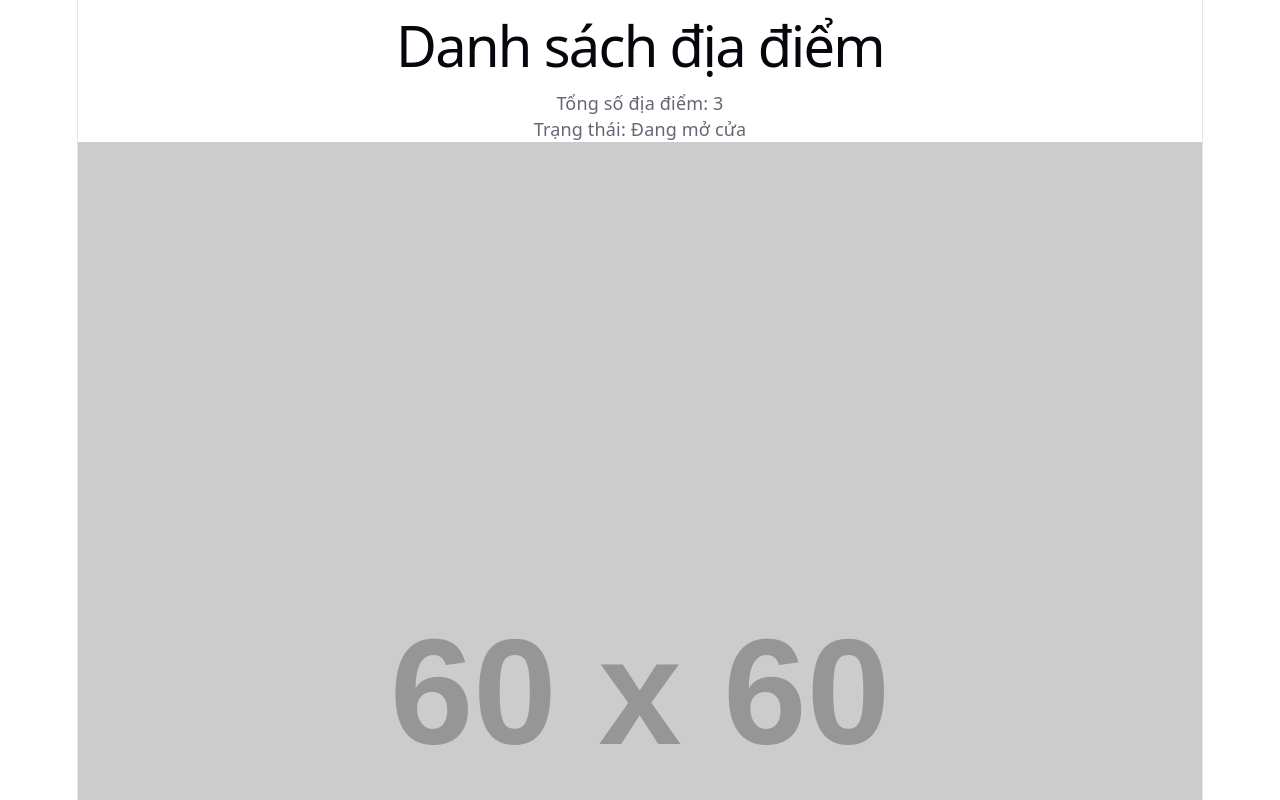
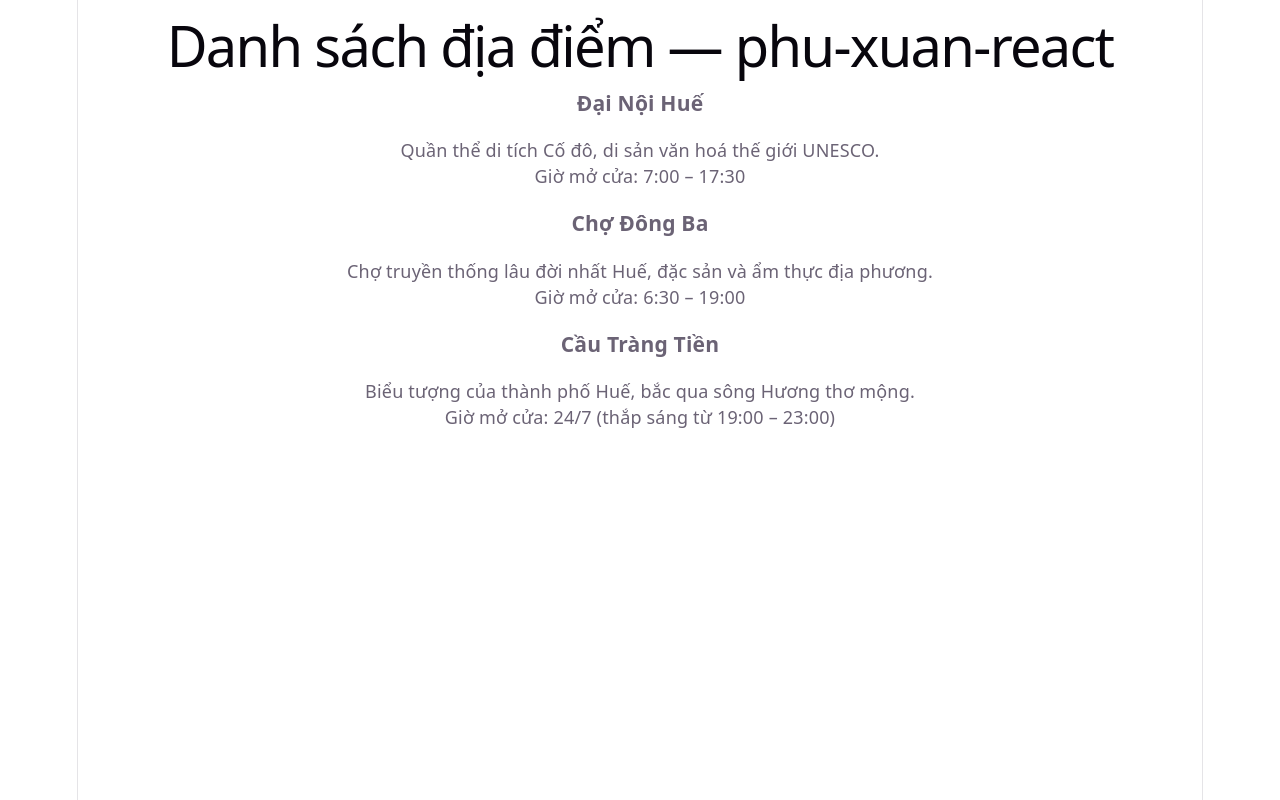
Before and after one commit to baophubaith123-blip/Phu-xuan-react, a React (Vite) app: page / in a window 1280 px wide. Shown: the top 800 px of the page. Built offline with nearby package versions, Linux system fonts and the light colour scheme.

Commit message:
Complete Lab 4 Session 4: Component separation (DiaDiem cards)

```diff
--- a/src/App.tsx
+++ b/src/App.tsx
@@ -1,27 +1,18 @@
-// App.tsx — Lab 3 Buổi 4: Bug Hunt
+// App.tsx — Lab 4 Buổi 4: Tách component địa điểm
 // Buổi 4 · INT.7.18 — Web FrontEnd nâng cao
 
+import DiaDiem1 from "./components/DiaDiem1";
+import DiaDiem2 from "./components/DiaDiem2";
+import DiaDiem3 from "./components/DiaDiem3";
+
 function App() {
-  const soLuongDiaDiem = 3;
-  const trangThaiMoCua = true;
-
   return (
-    // ✅ Lỗi 3: Bọc tất cả trong Fragment
-    <>
-      {/* ✅ Lỗi 2: class → className */}
-      <div className="trang-chu">
-        <h1>Danh sách địa điểm</h1>
-        <p>Tổng số địa điểm: {soLuongDiaDiem}</p>
-      </div>
-
-      {/* ✅ Lỗi 4: Thêm dấu : vào ternary */}
-      <p>
-        Trạng thái: {trangThaiMoCua ? "Đang mở cửa" : "Đã đóng cửa"}
-      </p>
-
-      {/* ✅ Lỗi 5: Thẻ img tự đóng */}
-      <img src="https://placehold.co/60x60" alt="placeholder" />
-    </>
+    <div className="trang-chu">
+      <h1>Danh sách địa điểm — phu-xuan-react</h1>
+      <DiaDiem1 />
+      <DiaDiem2 />
+      <DiaDiem3 />
+    </div>
   );
 }
 
--- /dev/null
+++ b/src/components/DiaDiem1.tsx
@@ -0,0 +1,13 @@
+// DiaDiem1.tsx — Thẻ giới thiệu địa điểm: Đại Nội Huế
+
+function DiaDiem1() {
+  return (
+    <div className="dia-diem-card">
+      <h3>Đại Nội Huế</h3>
+      <p>Quần thể di tích Cố đô, di sản văn hoá thế giới UNESCO.</p>
+      <p>Giờ mở cửa: 7:00 – 17:30</p>
+    </div>
+  );
+}
+
+export default DiaDiem1;
--- /dev/null
+++ b/src/components/DiaDiem2.tsx
@@ -0,0 +1,13 @@
+// DiaDiem2.tsx — Thẻ giới thiệu địa điểm: Chợ Đông Ba
+
+function DiaDiem2() {
+  return (
+    <div className="dia-diem-card">
+      <h3>Chợ Đông Ba</h3>
+      <p>Chợ truyền thống lâu đời nhất Huế, đặc sản và ẩm thực địa phương.</p>
+      <p>Giờ mở cửa: 6:30 – 19:00</p>
+    </div>
+  );
+}
+
+export default DiaDiem2;
--- /dev/null
+++ b/src/components/DiaDiem3.tsx
@@ -0,0 +1,13 @@
+// DiaDiem3.tsx — Thẻ giới thiệu địa điểm: Cầu Tràng Tiền
+
+function DiaDiem3() {
+  return (
+    <div className="dia-diem-card">
+      <h3>Cầu Tràng Tiền</h3>
+      <p>Biểu tượng của thành phố Huế, bắc qua sông Hương thơ mộng.</p>
+      <p>Giờ mở cửa: 24/7 (thắp sáng từ 19:00 – 23:00)</p>
+    </div>
+  );
+}
+
+export default DiaDiem3;
```
